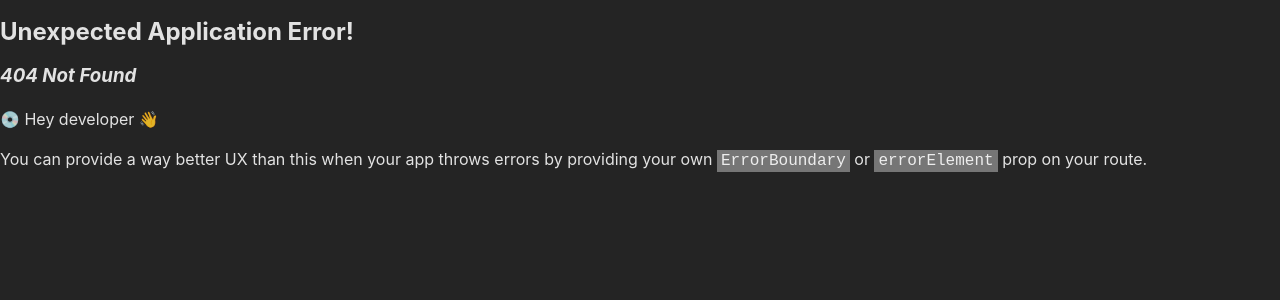
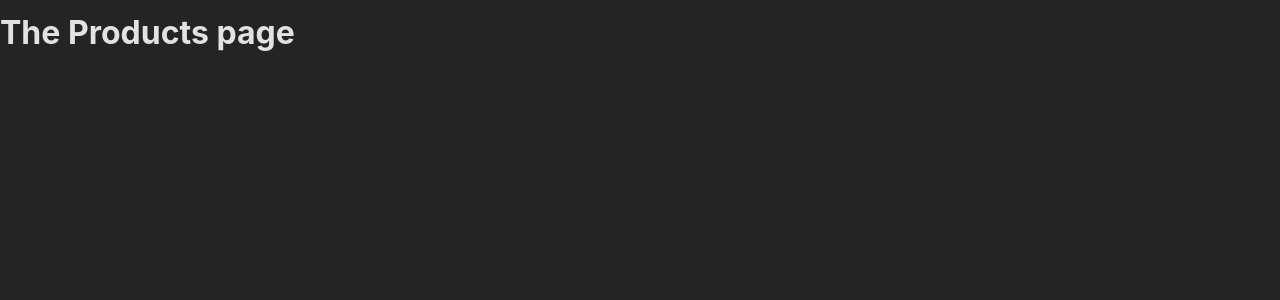
Before and after one commit to tarunislucky/react-router, a React (Create React App) app: page /products in a window 1280 px wide. Before the commit this address had no page. Shown: the top 300 px of the page. Built offline with nearby package versions, Linux system fonts and the light colour scheme.

Commit message:
create another route - products

```diff
--- /dev/null
+++ b/src/pages/Products.js
@@ -0,0 +1,5 @@
+const Products = () => {
+	return <h1>The Products page</h1>
+}
+
+export default Products;
```
Also changed, not shown: src/App.js (+3 -4 lines).
